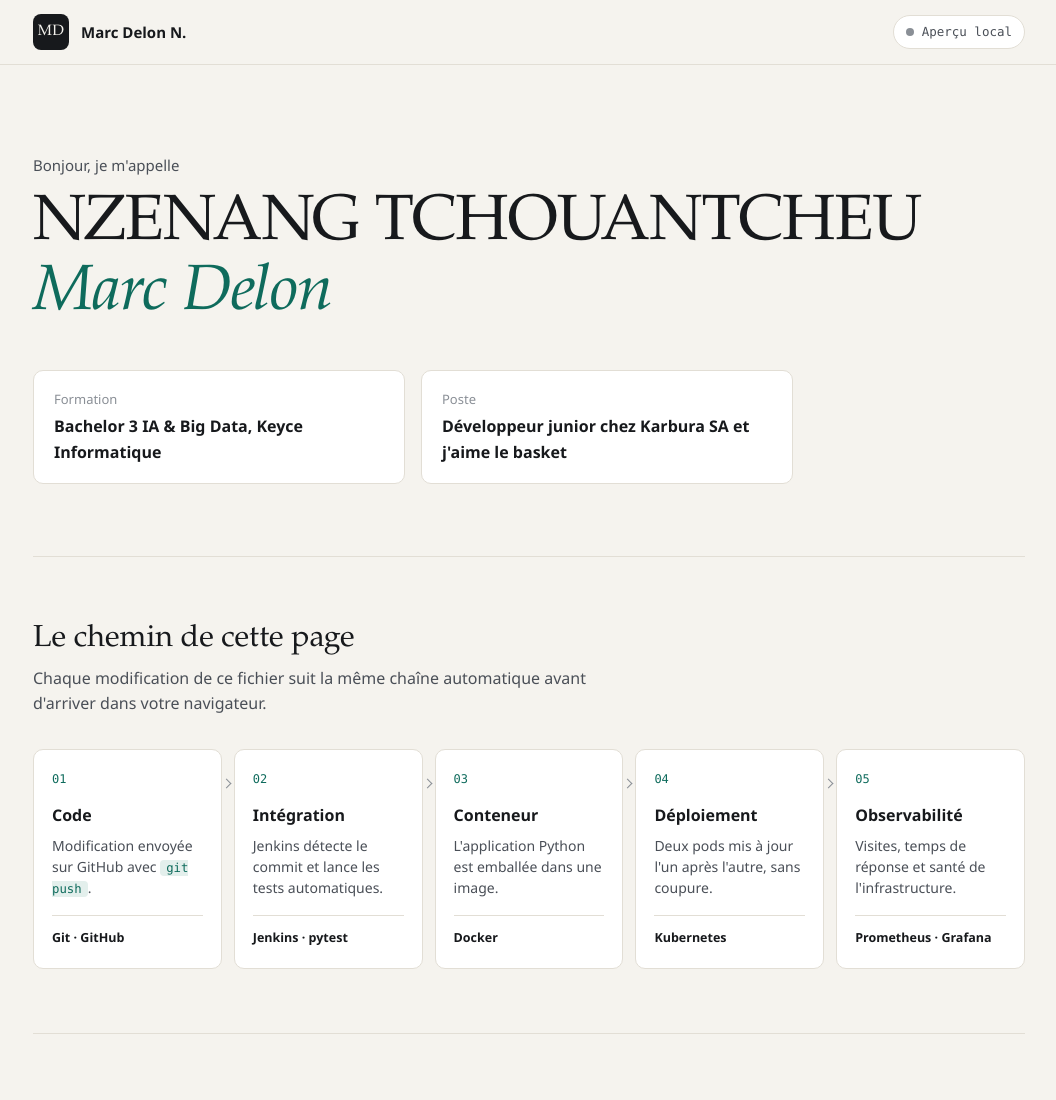
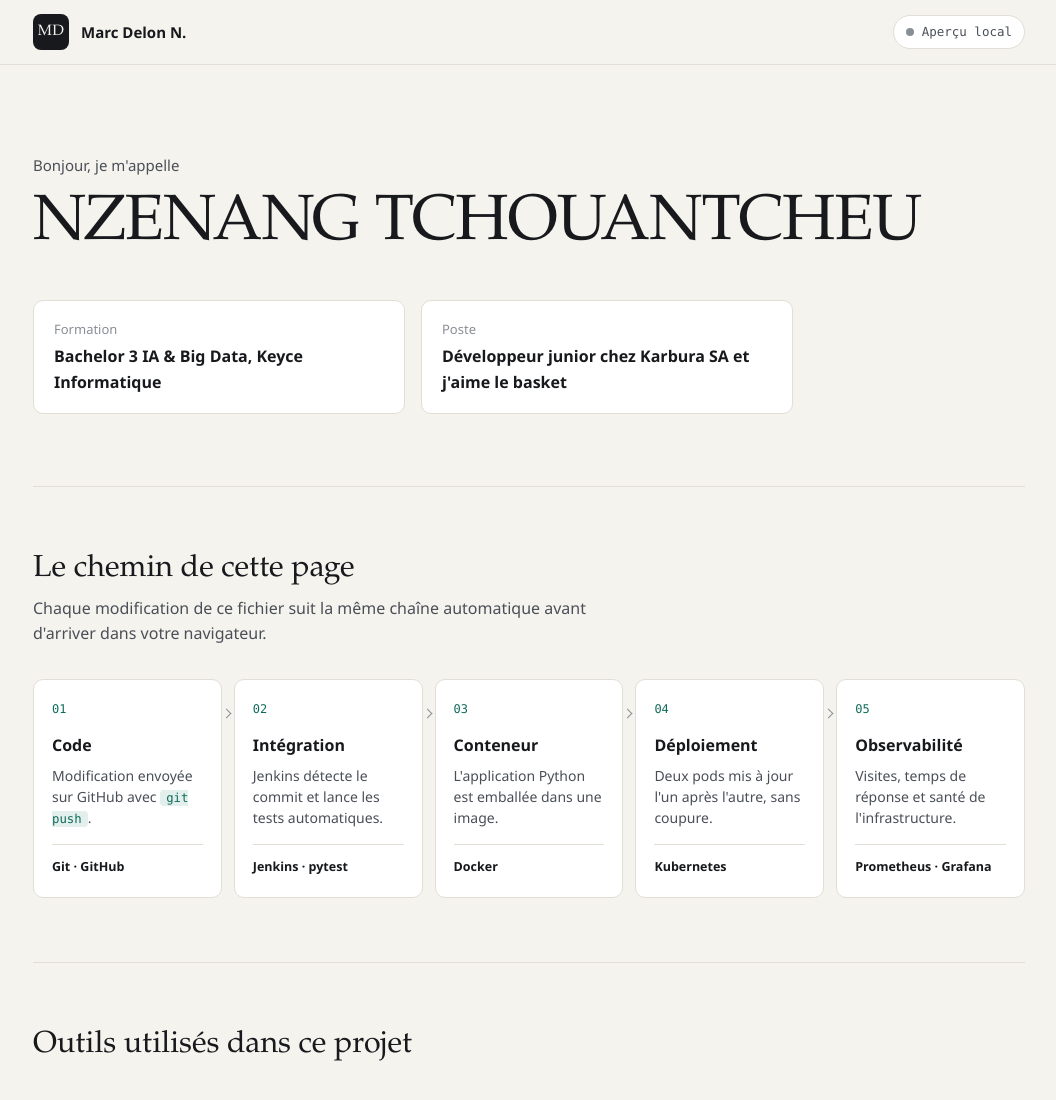
Before and after one commit to MarcDelon/CC-devops, a plain HTML site: page app/index.html in a window 1280 px wide. Shown: the top 1100 px of the page, without its empty margins (111-1167 px from the left). Drawn offline with Linux system fonts and the light colour scheme; no server answers.

Commit message:
version final

```diff
--- a/app/index.html
+++ b/app/index.html
@@ -24,7 +24,6 @@
       <p class="eyebrow">Bonjour, je m'appelle</p>
       <h1 class="hero__name">
         NZENANG TCHOUANTCHEU<br>
-        <span class="hero__first">Marc Delon</span>
       </h1>
       <ul class="facts">
         <li>
```
